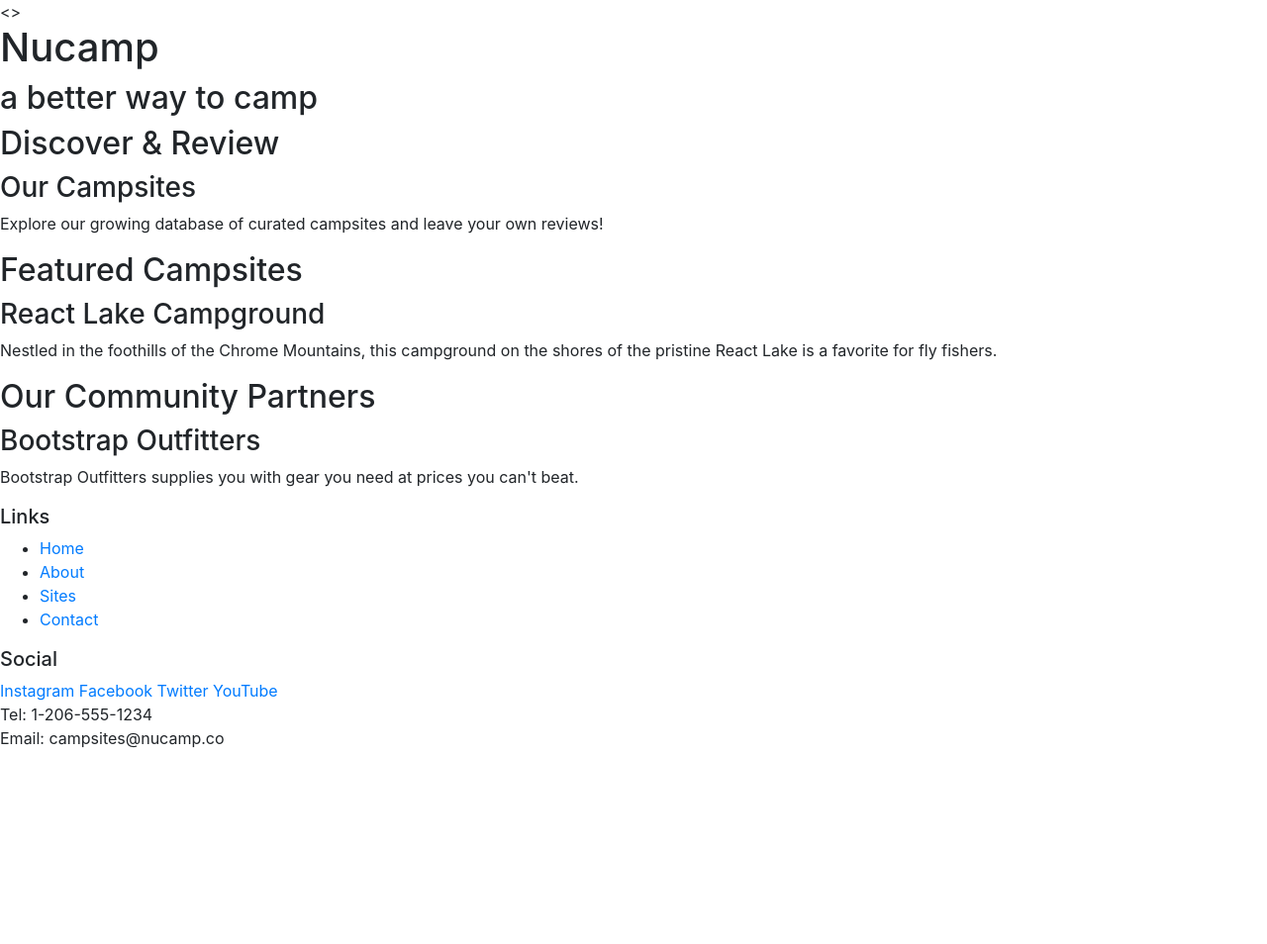
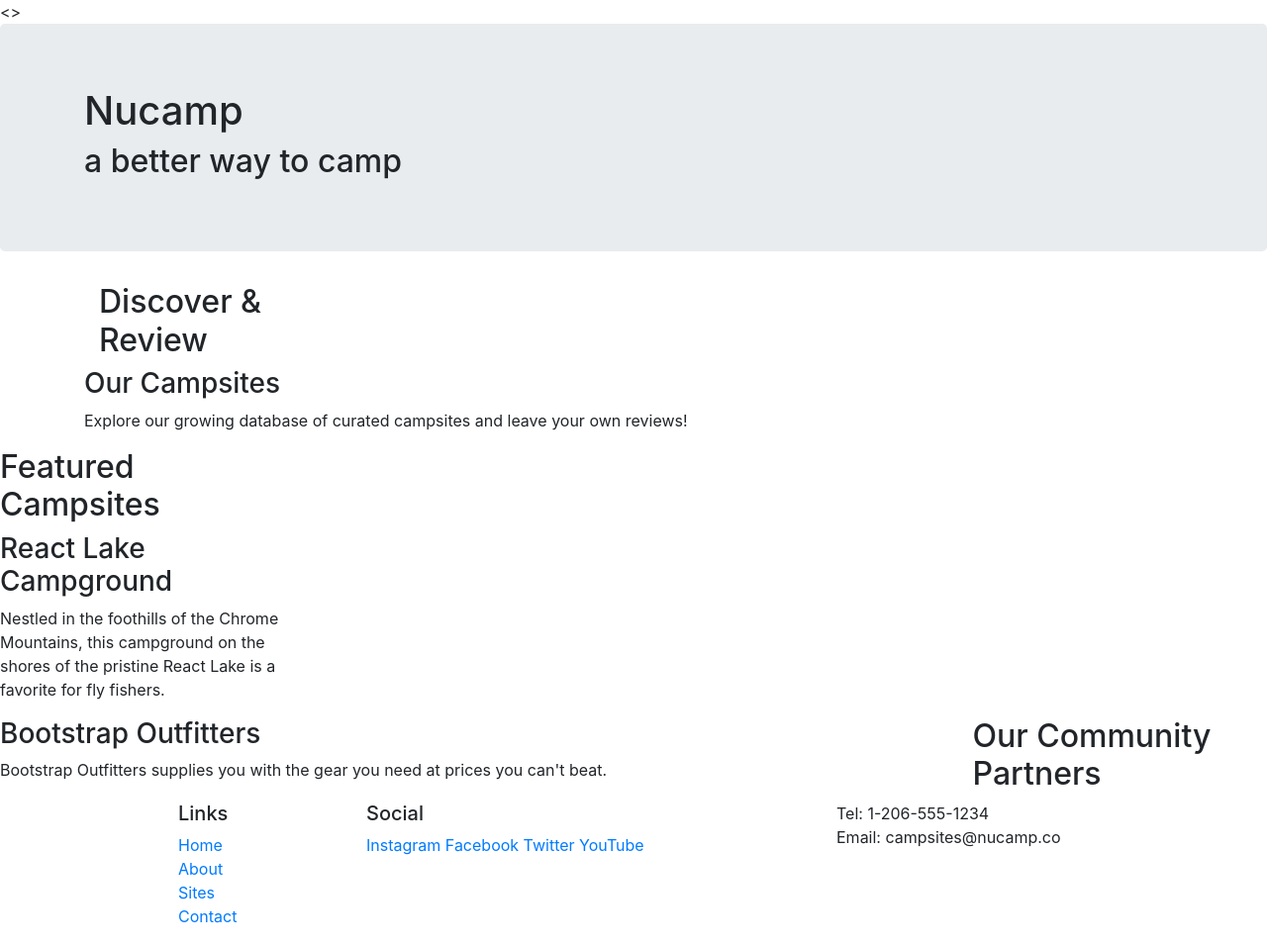
Before and after one commit to SameasDiscordxd/nucampsite, a website: page index.html in a window 1280 px wide. Shown: the whole page at 99% size. Before the commit the page ends 800 px from the top, so only its background shows below. Drawn offline with nearby package versions, Linux system fonts and the light colour scheme.

Commit message:
commit 	modified:   index.html

```diff
--- a/index.html
+++ b/index.html
@@ -14,51 +14,72 @@
 
 <>
 
-    <header>
-        <div>
+    <header class="jumbotron">
+        <div class="container">
+            <div class="row">
+                <div class="col">
             <h1>Nucamp</h1>
             <h2>a better way to camp</h2>
                 </div>
+            </div>
+        </div>
     </header>
 
-    <div>
+    <div class="container">
+        <div class="row"></div>
+            <div class="col-sm-4 order-sm-last col-md-3">
         <h2>Discover & Review</h2>
+            </div>
         <h3>Our Campsites</h3>
         <p>Explore our growing database of curated campsites and leave your own reviews!</p>
         </div>
+    </div>
 
-    <div>
+    <div class="row">
+        <div class="col-sm-4 col-md-3">
         <h2>Featured Campsites</h2>
         <h3>React Lake Campground</h3>
         <p>Nestled in the foothills of the Chrome Mountains, this campground on the shores of the pristine React Lake is a favorite for fly fishers.</p>
         </div>
+    </div>
 
-    <div>
+
+
+    <div class="row">
+        <div class="col-sm-4 order-sm-last col-md-3">
             <h2>Our Community Partners</h2>
+        </div>
+        <div class="col">
             <h3>Bootstrap Outfitters</h3>
-        <p>Bootstrap Outfitters supplies you with gear you need at prices you can't beat.</p>
+            <p>Bootstrap Outfitters supplies you with the gear you need at prices you can't beat.</p>
+        </div>
+    </div>
 </div>
 
 <footer>
-        <div>
+    <div class="container">
+        <div class="row">
+            <div class="col-4 col-sm-2 offset-1">
                 <h5>Links</h5>
-            <ul>
+                <ul class="list-unstyled">
                     <li><a href="#">Home</a></li>
                     <li><a href="#">About</a></li>
                     <li><a href="#">Sites</a></li>
                     <li><a href="#">Contact</a></li>
                 </ul>
             </div>
-        <div>
+            <div class="col-6 col-sm-5">
                 <h5>Social</h5>
                 <a href="http://instagram.com/">Instagram</a>
                 <a href="http://facebook.com/">Facebook</a>
                 <a href="http://twitter.com/">Twitter</a>
                 <a href="http://youtube.com/">YouTube</a>
             </div>
-        <div>
+            <div class="col-sm-4">
                 Tel: 1-206-555-1234<br />
                 Email: campsites@nucamp.co
+            </div>
+    </div>
     </div>
 </footer>
 
```
Lines whose indentation alone changed are shown as unchanged.
